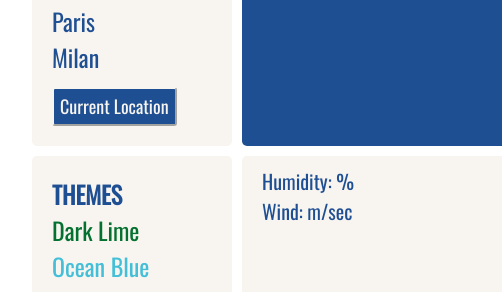
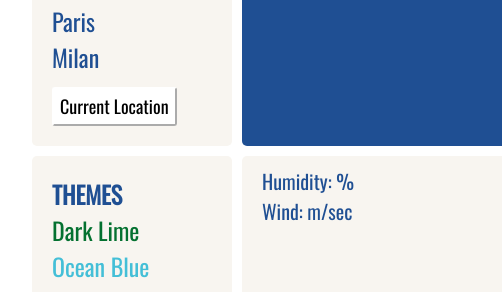
Before and after one commit to hionkiong/final-weather-project, a website built with Parcel: page index.html in a window 1280 px wide. Shown: the part 303-595 px from the top of the page, 53-555 px from the left. Built offline with nearby package versions, Linux system fonts and the light colour scheme; no server answers.

Commit message:
Updated button color

```diff
--- a/src/styles.css
+++ b/src/styles.css
@@ -154,9 +154,9 @@ small {
 #currentLocationButton {
   font-size: 18px;
   text-align: center;
-  background-color: rgb(31, 79, 147);
-  color: rgb(248, 245, 240);
-  border-color: rgb(248, 245, 240);
+  background-color: rgb(255, 255, 255);
+  color: rgb(0, 0, 0);
+  border-color: rgb(255, 255, 255);
   padding: 4px 6px;
   border-radius: 3px;
   display: inline-block;
```
